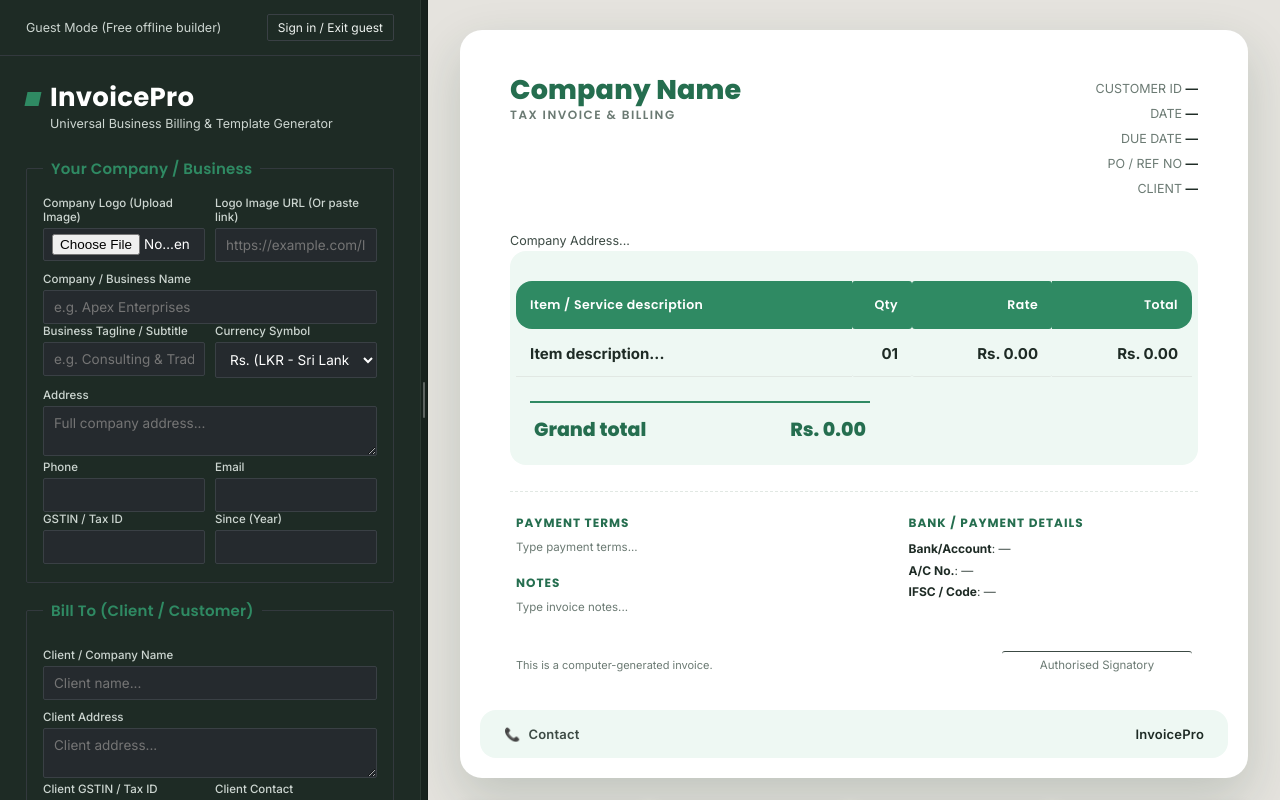
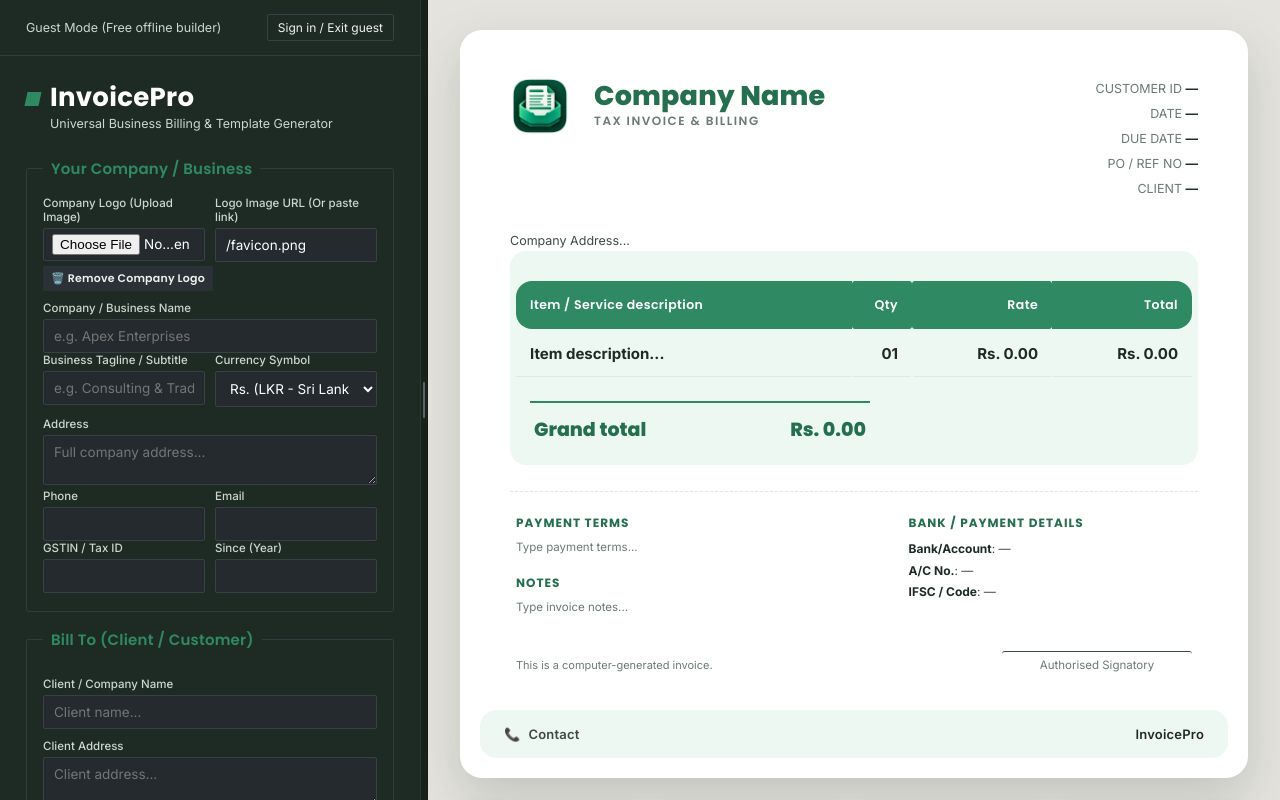
Before and after one commit to ArkamVentures/InvoicePro, a React (Vite) app: page / in a window 1280 px wide. Both pictures are taken after a click on the button "⚡ Continue as Guest (No Login Required)". Built offline with nearby package versions, Linux system fonts and the light colour scheme; no server answers.

Commit message:
feat: set custom InvoicePro logo (/favicon.png) as default company logo on invoice template

```diff
--- a/src/components/InvoicePreview.jsx
+++ b/src/components/InvoicePreview.jsx
@@ -27,13 +27,11 @@ export default function InvoicePreview({
           <div className="sheet-inner">
             <div className="doc-head">
               <div className="logo-mark">
-                {invoice.coLogo && (
-                  <img
-                    src={invoice.coLogo}
-                    alt="Company Logo"
-                    style={{ maxHeight: 60, maxWidth: 140, objectFit: "contain", marginRight: 12 }}
-                  />
-                )}
+                <img
+                  src={invoice.coLogo || "/favicon.png"}
+                  alt="Company Logo"
+                  style={{ maxHeight: 60, maxWidth: 140, objectFit: "contain", marginRight: 12 }}
+                />
                 <div>
                   <div
                     className="co-name"
```
Also changed, not shown: src/lib/calculations.js.
